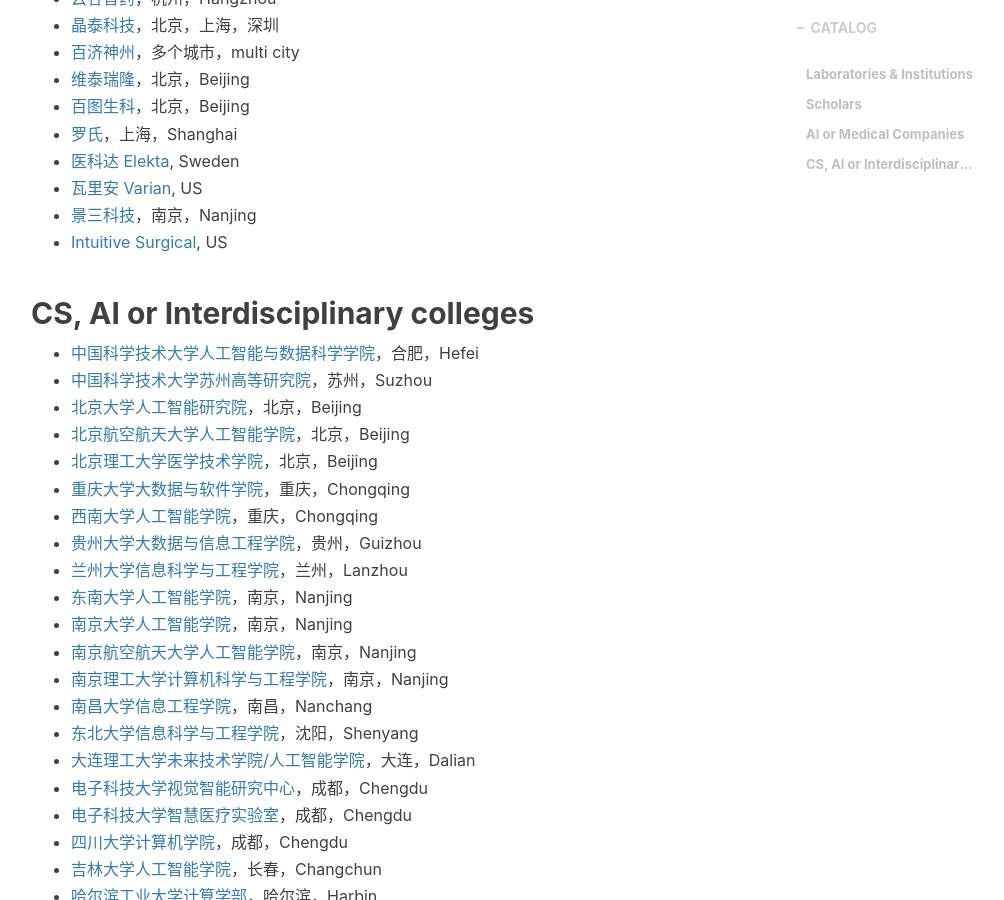
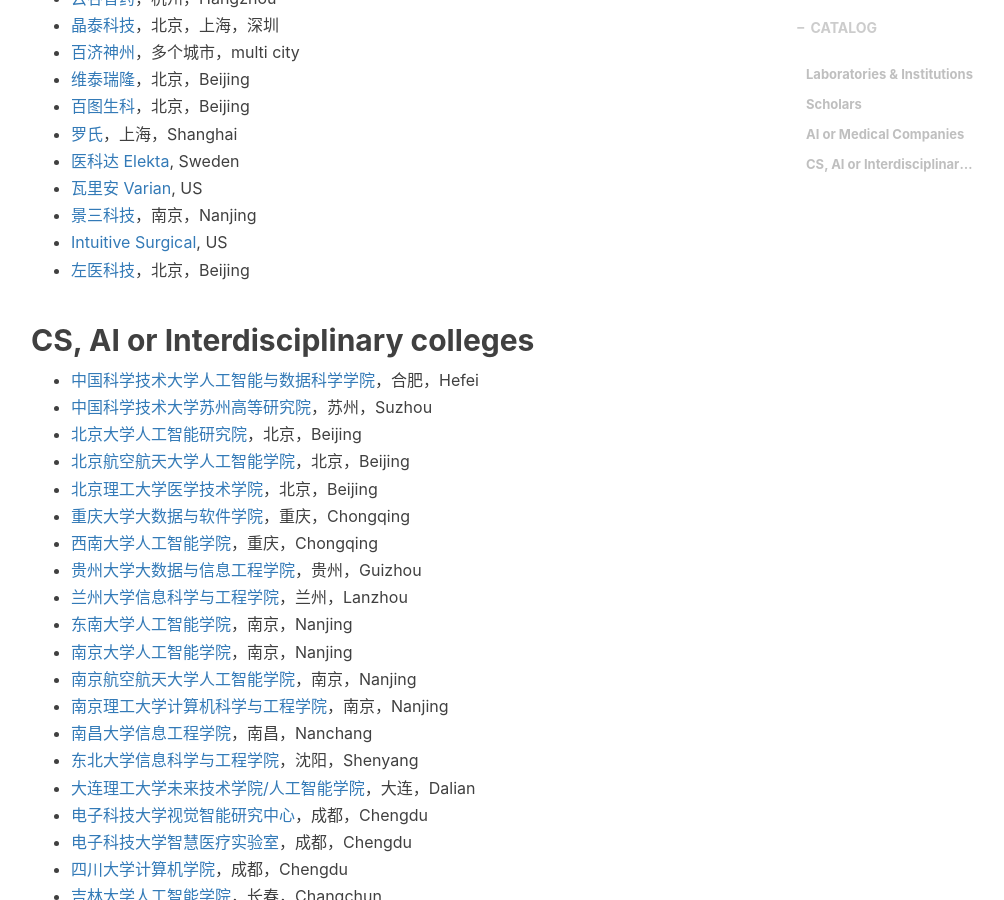
Before and after one commit to jizhang02/jizhang02.github.io, a Jekyll site: the page built from _posts/2020-02-26-csinfo.markdown, in a window 1280 px wide and 900 px high, scrolled down 3749 px. Shown: the whole window, without its empty margins (234-1238 px from the left). Built offline with Jekyll 4.4.1, drawn with Linux system fonts in a browser that asks for light colours; nearby versions of some CDN libraries; library files that are not in the unit come from our copies; a script that is not in the unit is left out; comment, search, counter and statistics services are not loaded.

Commit message:
Update 2020-02-26-csinfo.markdown

```diff
--- a/_posts/2020-02-26-csinfo.markdown
+++ b/_posts/2020-02-26-csinfo.markdown
@@ -117,6 +117,7 @@
 * [瓦里安 Varian](https://www.varian.com/zh-hans), US
 * [景三科技](https://www.tenoke.com/#/en/)，南京，Nanjing
 * [Intuitive Surgical](https://www.intuitive.com/zh-tw), US
+* [左医科技](https://www.zuoshouyisheng.com/)，北京，Beijing
 
 
 ## CS, AI or Interdisciplinary colleges
```
